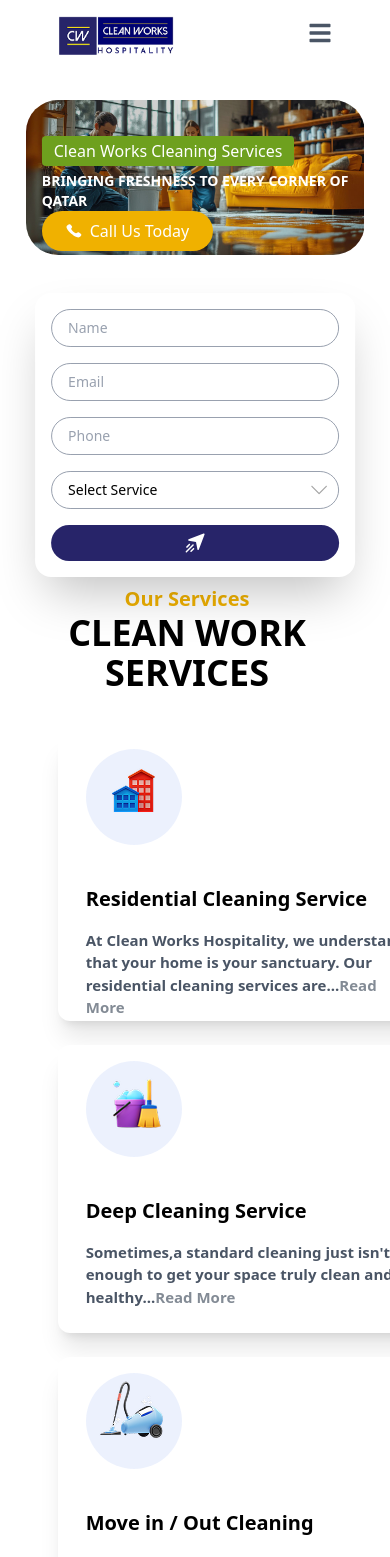
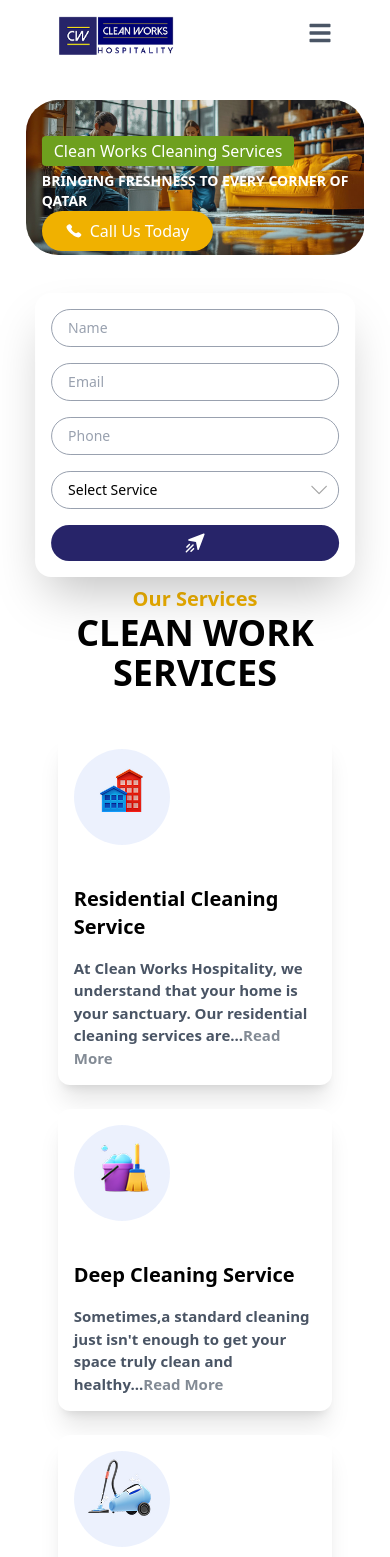
Before and after one commit to marketbytes-devops/cleanworks-website, a React app in the folder frontend/: page / in a window 390 px wide. Shown: the top 1557 px of the page. Built offline with nearby package versions, Linux system fonts and the light colour scheme; the HTML template or start-up script is replaced by a standard one.

Commit message:
service section fully responsive

```diff
--- a/frontend/src/Components/Card/index.jsx
+++ b/frontend/src/Components/Card/index.jsx
@@ -6,7 +6,7 @@
 
   return (
     <div
-      className={`relative w-96 h-72 px-7 py-4 bg-white rounded-xl shadow-xl transition-transform
+      className={`p-4 bg-white rounded-xl shadow-xl transition-transform
                  duration-300 hover:-translate-y-2 ${className}`}
       onMouseEnter={() => setIsHovered(true)}
       onMouseLeave={() => setIsHovered(false)}
--- a/frontend/src/pages/Home/index.jsx
+++ b/frontend/src/pages/Home/index.jsx
@@ -198,14 +198,15 @@
 
       {/* ServiceSection */}
       <section>
-        <div className="container max-w-[95%] mx-auto mt-10 px-12 pr-16 xl:pr-16 2xl:pr-8 ">
+        <div className="container max-w-[95%] mx-auto px-12 mt-10">
 
           <div className="mb-10">
             <p className="text-center text-yellow-500 font-semibold text-xl">Our Services</p>
             <h2 className="text-black text-4xl font-bold text-center">CLEAN WORK SERVICES</h2>
           </div>
 
-          <div className="grid grid-cols-1 sm:grid-cols-2 lg:grid-cols-3 lg:gap-8 sm:gap-10 gap-6">
+
+          <div className="grid grid-cols-1 sm:grid-cols-2 lg:grid-cols-3 mx-auto gap-6 ">
         {cards.map((card, index) => (
           <Card
             key={index}
```
